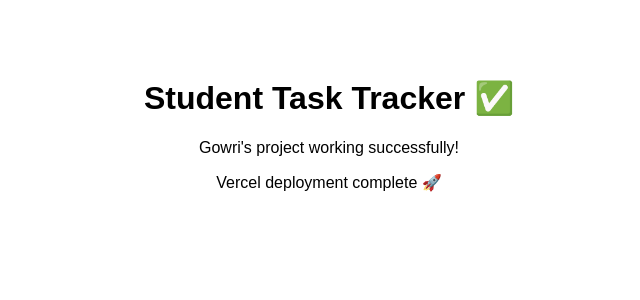
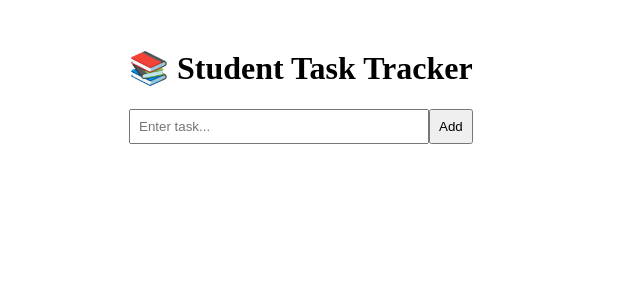
Before and after one commit to gowrims2006/student-task-tracker, a React (Vite) app: page / in a window 1280 px wide. Shown: the top 300 px of the page, without its empty margins (311-951 px from the left). Built offline with nearby package versions, Linux system fonts and the light colour scheme.

Commit message:
Update App.jsx

```diff
--- a/src/App.jsx
+++ b/src/App.jsx
@@ -1,9 +1,36 @@
+import { useState } from 'react'
+
 function App() {
+  const [tasks, setTasks] = useState([])
+  const [input, setInput] = useState('')
+
+  const addTask = () => {
+    if(input) {
+      setTasks([...tasks, input])
+      setInput('')
+    }
+  }
+
   return (
-    <div style={{padding: '50px', textAlign: 'center', fontFamily: 'Arial'}}>
-      <h1>Student Task Tracker ✅</h1>
-      <p>Gowri's project working successfully!</p>
-      <p>Vercel deployment complete 🚀</p>
+    <div style={{padding: '20px', maxWidth: '400px', margin: '0 auto'}}>
+      <h1>📚 Student Task Tracker</h1>
+      <input
+        value={input}
+        onChange={(e) => setInput(e.target.value)}
+        placeholder="Enter task..."
+        style={{padding: '8px', width: '70%'}}
+      />
+      <button onClick={addTask} style={{padding: '8px'}}>Add</button>
+
+      {tasks.map((task, i) => (
+        <div key={i} style={{margin: '10px 0', padding: '10px', border: '1px solid #ccc'}}>
+          {task}
+          <button
+            onClick={() => setTasks(tasks.filter((_, index) => index !== i))}
+            style={{marginLeft: '10px'}}
+          >❌</button>
+        </div>
+      ))}
     </div>
   )
 }
```
